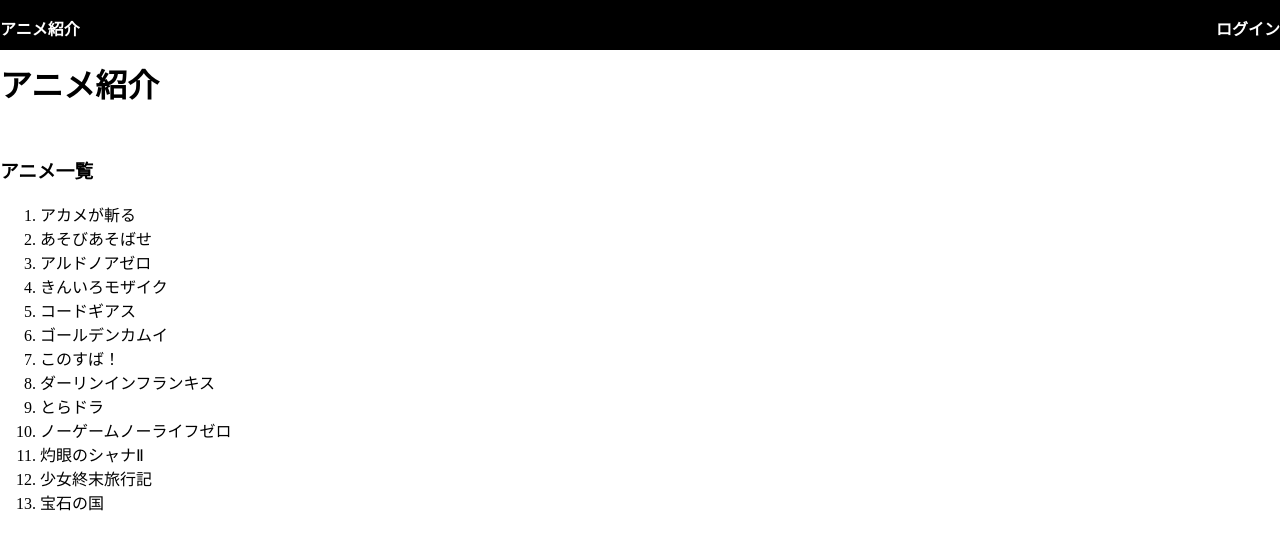
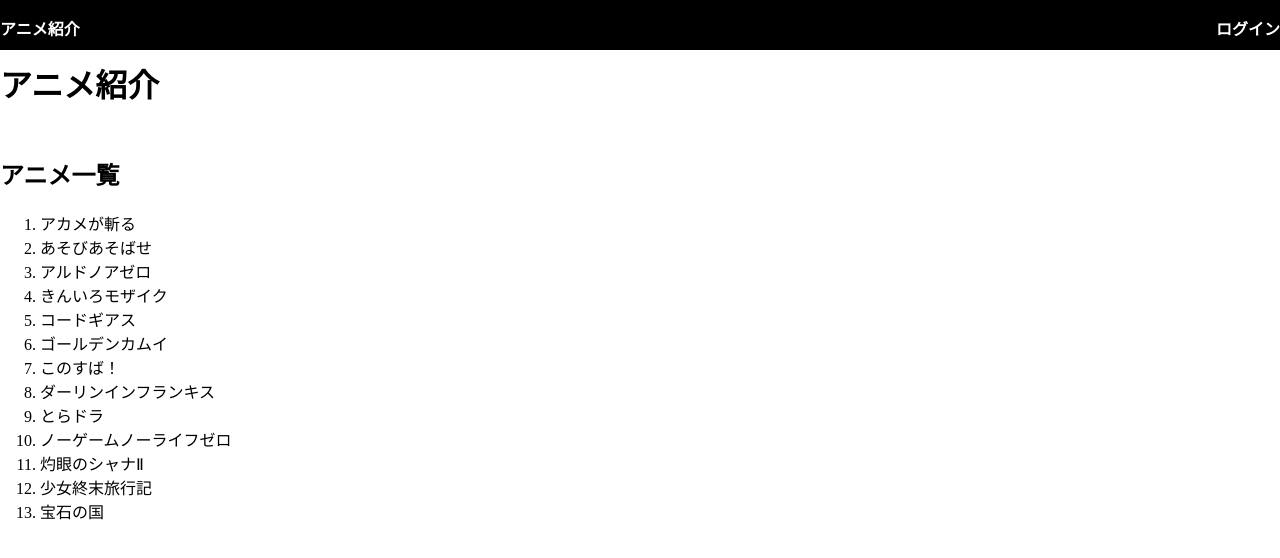
Before and after one commit to TygFF11/.github.io, a plain HTML site: page index.html in a window 1280 px wide. Shown: the top 558 px of the page. Drawn offline with Linux system fonts and the light colour scheme; files that its build step writes are made by us from their sources.

Commit message:
Update index.html

```diff
--- a/index.html
+++ b/index.html
@@ -17,7 +17,7 @@
     <div class="container">
       <h1 class="title1">アニメ紹介</h1>
       <div class="list">
-        <h3>アニメ一覧</h3>
+        <h2>アニメ一覧</h2>
         <ol>
           <li>アカメが斬る</li>
           <li>あそびあそばせ</li>
```
